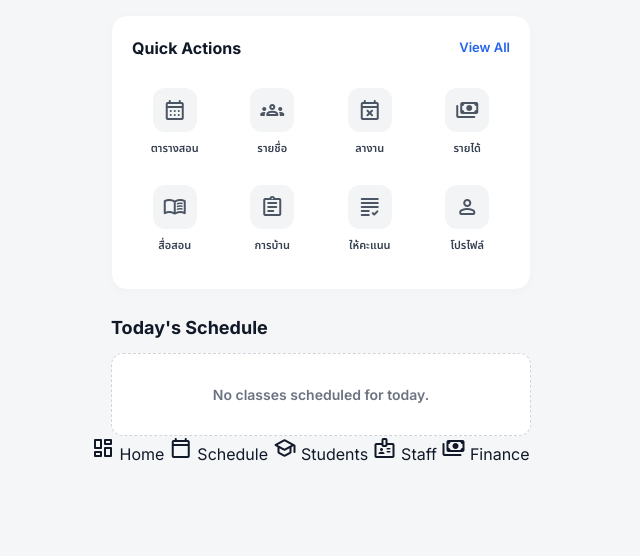
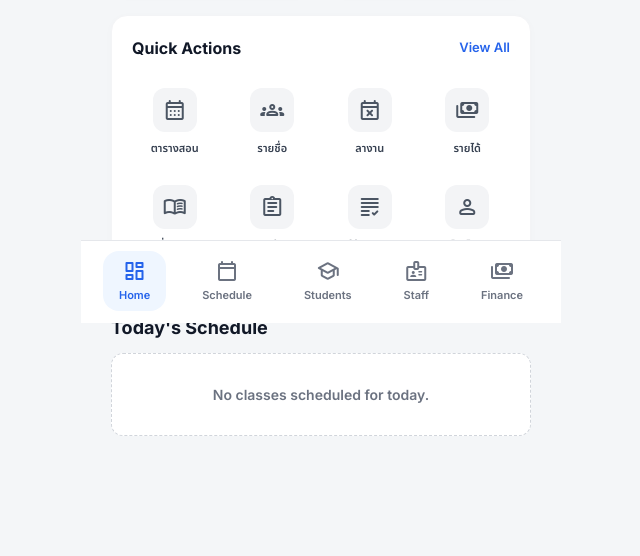
Before and after one commit to nutbbgna1/eduflow-web, a PHP site: page /teacher/index.php in a window 1280 px wide. Shown: the part 477-1033 px from the top of the page, without its empty margins (319-959 px from the left). After the commit the page ends 913 px from the top, so only its background shows below. Run offline with PHP 8.4, Linux system fonts and the light colour scheme; a user stored in the database is signed in; data comes from the database, SQL or seed files in the repository; data that the repository does not hold is empty.

Commit message:
fix: restore bottom nav CSS in teacher dashboard

```diff
--- a/teacher/index.php
+++ b/teacher/index.php
@@ -248,6 +248,50 @@ $initials = strtoupper(mb_substr($teacher['first_name'] ?? 'T', 0, 1) . mb_subst
             border-radius: 12px; border: 1px dashed #D1D5DB;
         }
         .empty h4 { font-size: 14px; color: #6B7280; font-weight: 600; }
+
+        /* ── Bottom Nav ── */
+        .bottom-nav {
+            position: fixed;
+            bottom: 0;
+            left: 50%;
+            transform: translateX(-50%);
+            width: 100%;
+            max-width: 480px;
+            background-color: #fff;
+            display: flex;
+            justify-content: space-around;
+            align-items: center;
+            padding: 10px 12px max(env(safe-area-inset-bottom), 12px);
+            border-top: 1px solid #E5E7EB;
+            z-index: 100;
+        }
+
+        .nav-item {
+            display: flex;
+            flex-direction: column;
+            align-items: center;
+            gap: 4px;
+            color: #6B7280;
+            text-decoration: none;
+            font-size: 11px;
+            font-weight: 600;
+            transition: all 0.2s ease;
+            padding: 8px 16px;
+            border-radius: 16px;
+        }
+
+        .nav-item .material-symbols-rounded {
+            font-size: 24px;
+        }
+
+        .nav-item.active {
+            color: #2563EB;
+            background-color: #EFF6FF;
+        }
+
+        .nav-item:hover:not(.active) {
+            color: #2563EB;
+        }
     </style>
 </head>
 <body>
```
